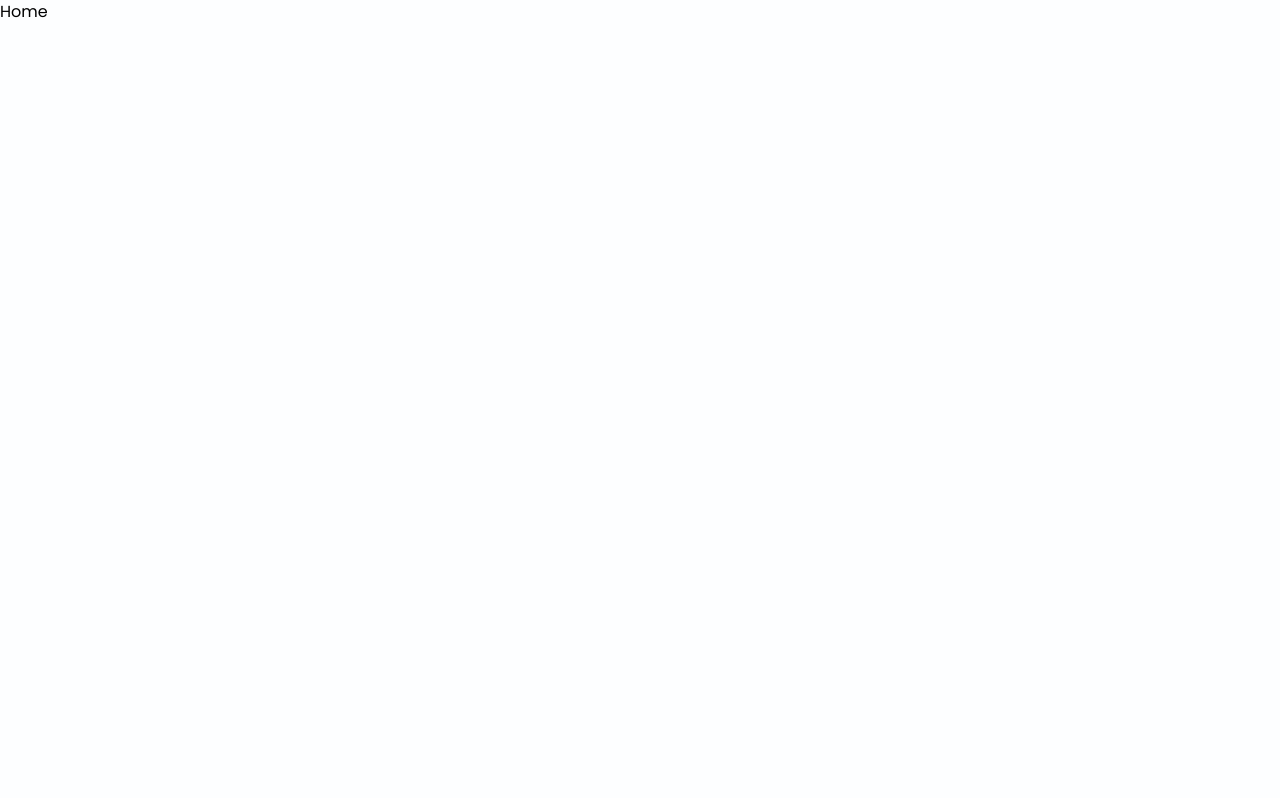
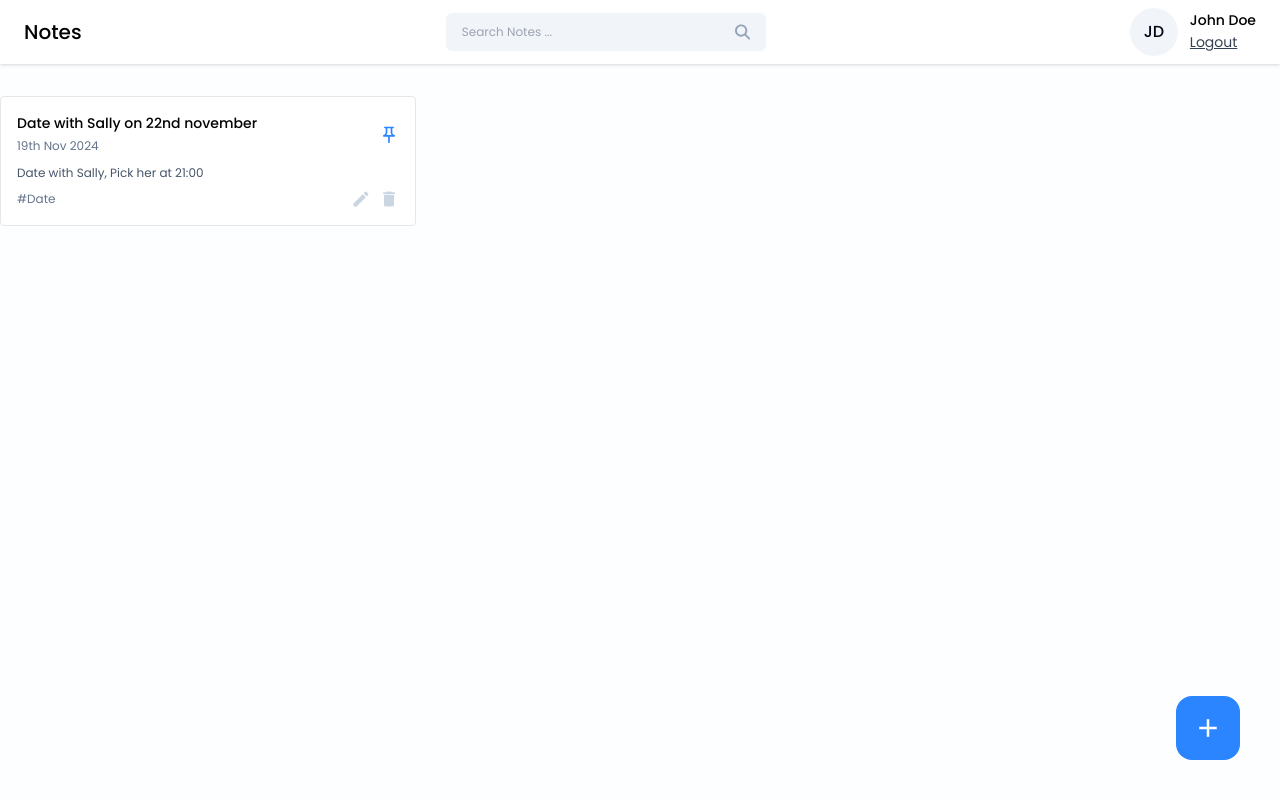
Before and after one commit to sixeyes198/notes_app, a React (Vite) app in the folder frontend/notes-app/: page /dashboard in a window 1280 px wide. Built offline with nearby package versions, Linux system fonts and the light colour scheme.

Commit message:
late night update working on the notes UI

```diff
--- /dev/null
+++ b/frontend/notes-app/src/components/Cards/NoteCard.jsx
@@ -0,0 +1,43 @@
+import React from "react";
+import { MdOutlinePushPin } from "react-icons/md";
+import { MdCreate, MdDelete } from "react-icons/md";
+
+const NoteCard = ({
+  title,
+  date,
+  content,
+  tags,
+  isPinned,
+  onEdit,
+  onDelete,
+  onPinNote,
+}) => {
+  return (
+    <div className="border rounded p-4 bg-white hover:shadow-xl transition-all ease-in-out">
+      <div className="flex items-center justify-between">
+        <div>
+          <h6 className="text-sm font-medium">{title}</h6>
+          <span className="text-xs text-slate-500">{date}</span>
+        </div>
+
+        <MdOutlinePushPin className={`icon-btn ${isPinned ? "text-primary" : "text-slate-300"}`} onClick={onPinNote} />
+      </div>
+
+      <p className="text-xs text-slate-600 mt-2">{content?.slice(0, 60)}</p>
+
+      <div className="flex items-center justify-between mt-2">
+        <div className="text-xs text-slate-500">{tags}</div>
+        <div className="flex items-center gap-2">
+          <MdCreate
+            className="icon-btn hover:text-green-600"
+            onClick={onEdit}
+          />
+          <MdDelete className="icon-btn hover:text-red-500" onClick={onDelete}/>
+        </div>
+
+      </div>
+    </div>
+  );
+};
+
+export default NoteCard;
--- /dev/null
+++ b/frontend/notes-app/src/components/Cards/ProfileInfo.jsx
@@ -0,0 +1,20 @@
+import React from "react";
+import { getInitials } from "../../utils/helper";
+
+const ProfileInfo = ({ onLogout }) => {
+  return (
+    <div className="flex items-center gap-3">
+      <div className="w-12 h-12 flex items-center justify-center rounded-full text-slate-950 font-medium bg-slate-100">
+        {getInitials("John doe")}
+      </div>
+      <div>
+        <p className="text-sm font-medium">John Doe</p>
+        <button className="text-sm text-slate-700 underline" onClick={onLogout}>
+          Logout
+        </button>
+      </div>
+    </div>
+  );
+};
+
+export default ProfileInfo;
--- a/frontend/notes-app/src/components/Navbar/Navbar.jsx
+++ b/frontend/notes-app/src/components/Navbar/Navbar.jsx
@@ -1,9 +1,37 @@
-import React from "react";
+import React, { useState } from "react";
+import ProfileInfo from "../Cards/ProfileInfo";
+import { useNavigate } from "react-router-dom";
+import SearchBar from "../SearchBar/SearchBar";
 
 const Navbar = () => {
+  const [searchQuery, setSearchQuery] = useState("");
+
+  const navigate = useNavigate();
+
+  const onLogout = () => {
+    navigate("/login");
+  };
+
+  const handleSearch = () => {};
+
+  const onClearSearch = () => {
+    setSearchQuery("");
+  };
+
   return (
     <div className="bg-white flex items-center justify-between px-6 py-2 drop-shadow">
       <h2 className="text-xl font-medium text-black py-2">Notes</h2>
+
+      <SearchBar
+        value={searchQuery}
+        onChange={({ target }) => {
+          setSearchQuery(target.value);
+        }}
+        handleSearch={handleSearch}
+        onClearSearch={onClearSearch}
+      />
+
+      <ProfileInfo onLogout={onLogout} />
     </div>
   );
 };
--- /dev/null
+++ b/frontend/notes-app/src/components/SearchBar/SearchBar.jsx
@@ -0,0 +1,30 @@
+import React from "react";
+import { FaMagnifyingGlass } from "react-icons/fa6";
+import { IoMdClose } from "react-icons/io";
+
+const SearchBar = ({ value, onChange, handleSearch, onClearSearch }) => {
+  return (
+    <div className=" titems w-80 flex items-center px-4 bg-slate-100 rounded-md">
+      <input
+        type="text"
+        placeholder="Search Notes ..."
+        className="w-full text-xs bg-transparent py-[11px] outline-none"
+        value={value}
+        onChange={onChange}
+      />
+
+      {value && (
+        <IoMdClose
+          className="text-xl text-slate-500 cursor-pointer hover:text-black mr-3"
+          onClick={onClearSearch}
+        />
+      )}
+      <FaMagnifyingGlass
+        className="text-slate-400 cursor-pointer hover:text-black"
+        onClick={handleSearch}
+      />
+    </div>
+  );
+};
+
+export default SearchBar;
--- a/frontend/notes-app/src/index.css
+++ b/frontend/notes-app/src/index.css
@@ -23,4 +23,8 @@
   .btn-primary {
     @apply w-full text-sm bg-primary text-white p-2 rounded my-1 hover:bg-blue-600;
   }
+
+  .icon-btn{
+    @apply text-xl text-slate-300 cursor-pointer hover:text-primary
+  }
 }
--- a/frontend/notes-app/src/pages/Home/Home.jsx
+++ b/frontend/notes-app/src/pages/Home/Home.jsx
@@ -1,6 +1,32 @@
 import React from "react";
+import Navbar from "../../components/Navbar/Navbar";
+import NoteCard from "../../components/Cards/NoteCard";
+import { MdAdd } from "react-icons/md";
 
 const Home = () => {
-  return <div>Home</div>;
+  return (
+    <>
+      <Navbar />
+
+      <div className="container mx-auto">
+        <div className="grid grid-cols-3 gap-4 mt-8">
+        <NoteCard
+          title="Date with Sally on 22nd november"
+          date="19th Nov 2024"
+          content="Date with Sally, Pick her at 21:00"
+          tags="#Date"
+          isPinned={true}
+          onEdit={()=>{}}
+          onDelete={()=>{}}
+          onPinNote={()=>{}}
+        />
+
+        </div>
+      </div>
+      <button className="w-16 h-16 flex items-center justify-center rounded-2xl bg-primary hover:bg-blue-600 absolute right-10 bottom-10" onClick={()=>{}}>
+        <MdAdd className="text-[30px] text-white"/>
+      </button>
+    </>
+  );
 };
 export default Home;
--- a/frontend/notes-app/src/pages/SignUp/SignUp.jsx
+++ b/frontend/notes-app/src/pages/SignUp/SignUp.jsx
@@ -28,6 +28,8 @@
       return
     }
     setError("")
+
+    // SignUp API Call
   };
 
   return (
--- a/frontend/notes-app/src/utils/helper.js
+++ b/frontend/notes-app/src/utils/helper.js
@@ -2,3 +2,15 @@
   const regex = /^[^\s@]+@[^\s@]+\.[^\s@]+$/;
   return regex.test(email);
 };
+
+export const getInitials = (name) => {
+  if (!name) return "";
+
+  const words = name.split(" ");
+  let initials = "";
+
+  for (let i = 0; i < Math.min(words.length, 2); i++) {
+    initials += words[i][0];
+  }
+  return initials.toUpperCase();
+};
```
